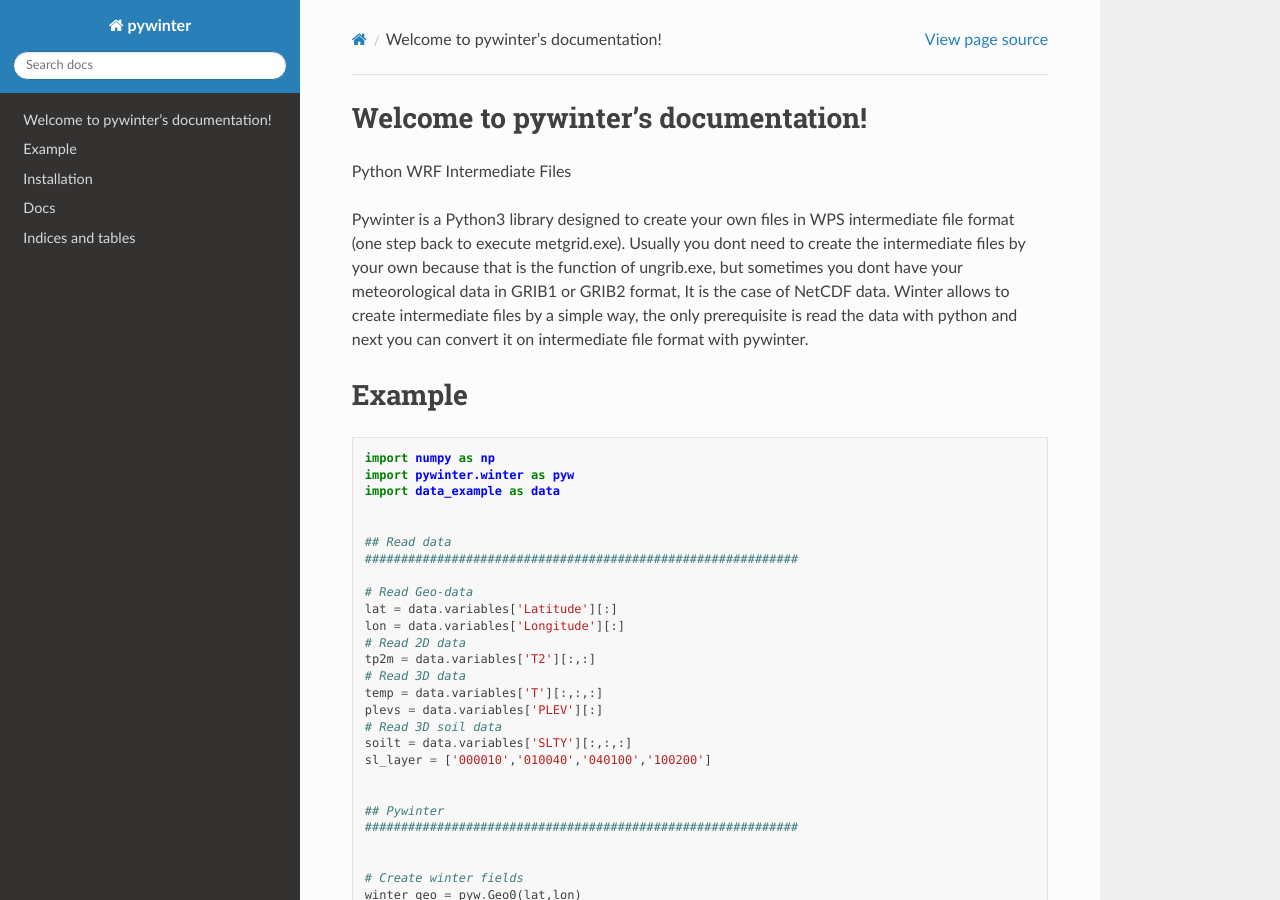
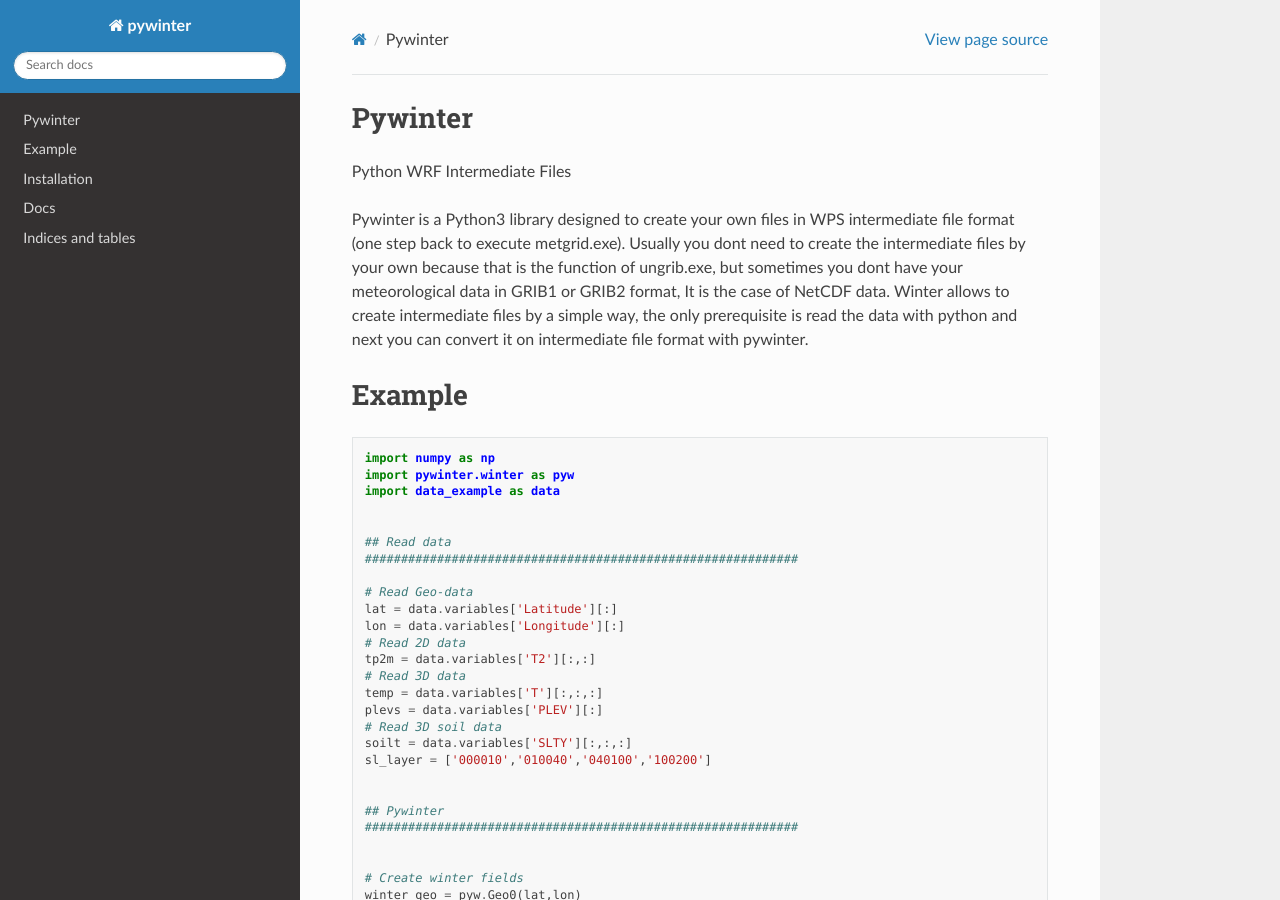
Before and after one commit to dniloash/Pywinter, a Sphinx documentation site: the page built from rtdoc/source/index.rst, in a window 1280 px wide and 900 px high. Built offline with Sphinx 7.4.7 and the Read the Docs theme 2.0.0, drawn with Linux system fonts in a browser that asks for light colours.

Commit message:
Update index.rst

```diff
--- a/rtdoc/source/index.rst
+++ b/rtdoc/source/index.rst
@@ -3,7 +3,7 @@
    You can adapt this file completely to your liking, but it should at least
    contain the root `toctree` directive.
 
-Welcome to pywinter's documentation!
+Pywinter
 ====================================
 Python WRF Intermediate Files
 
```
